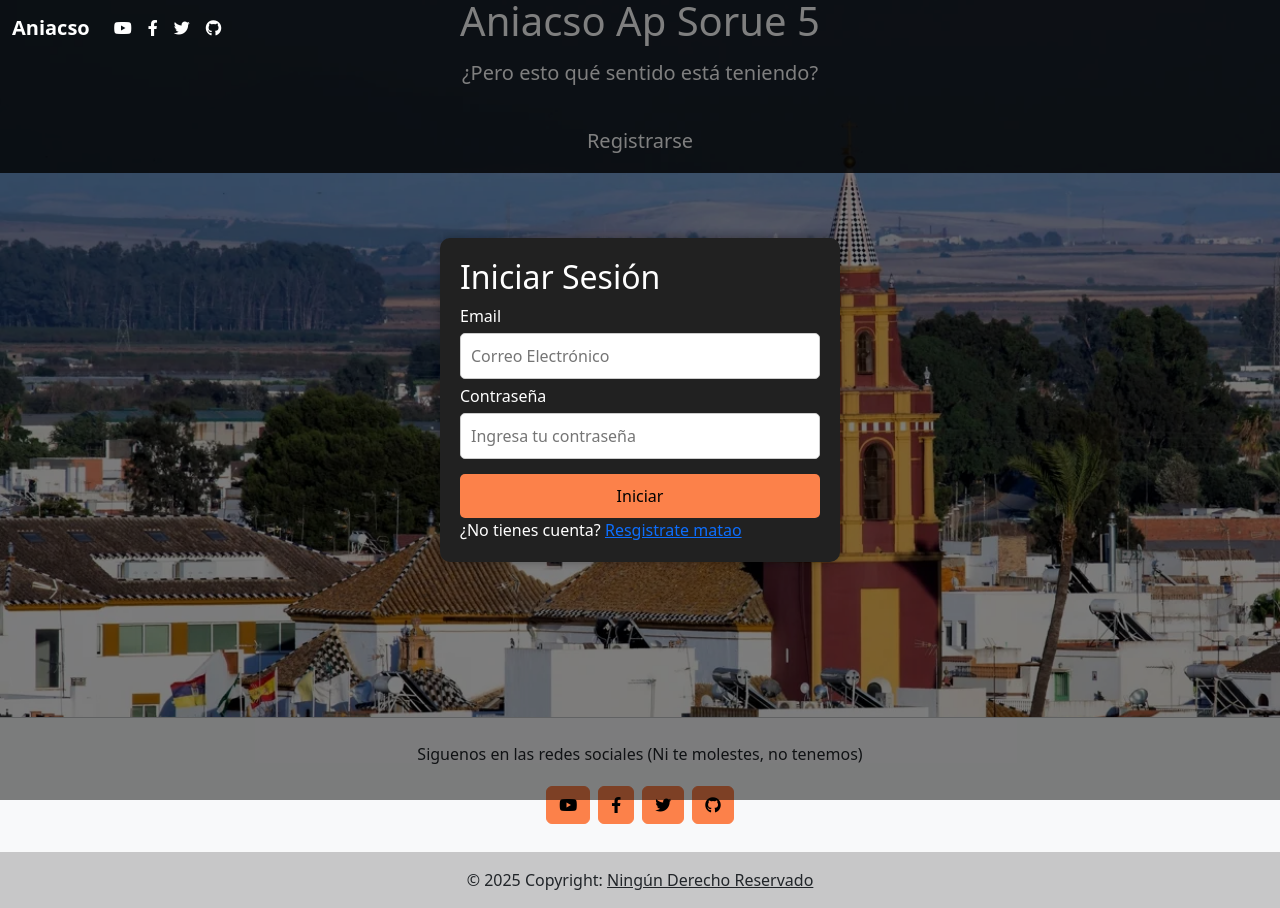
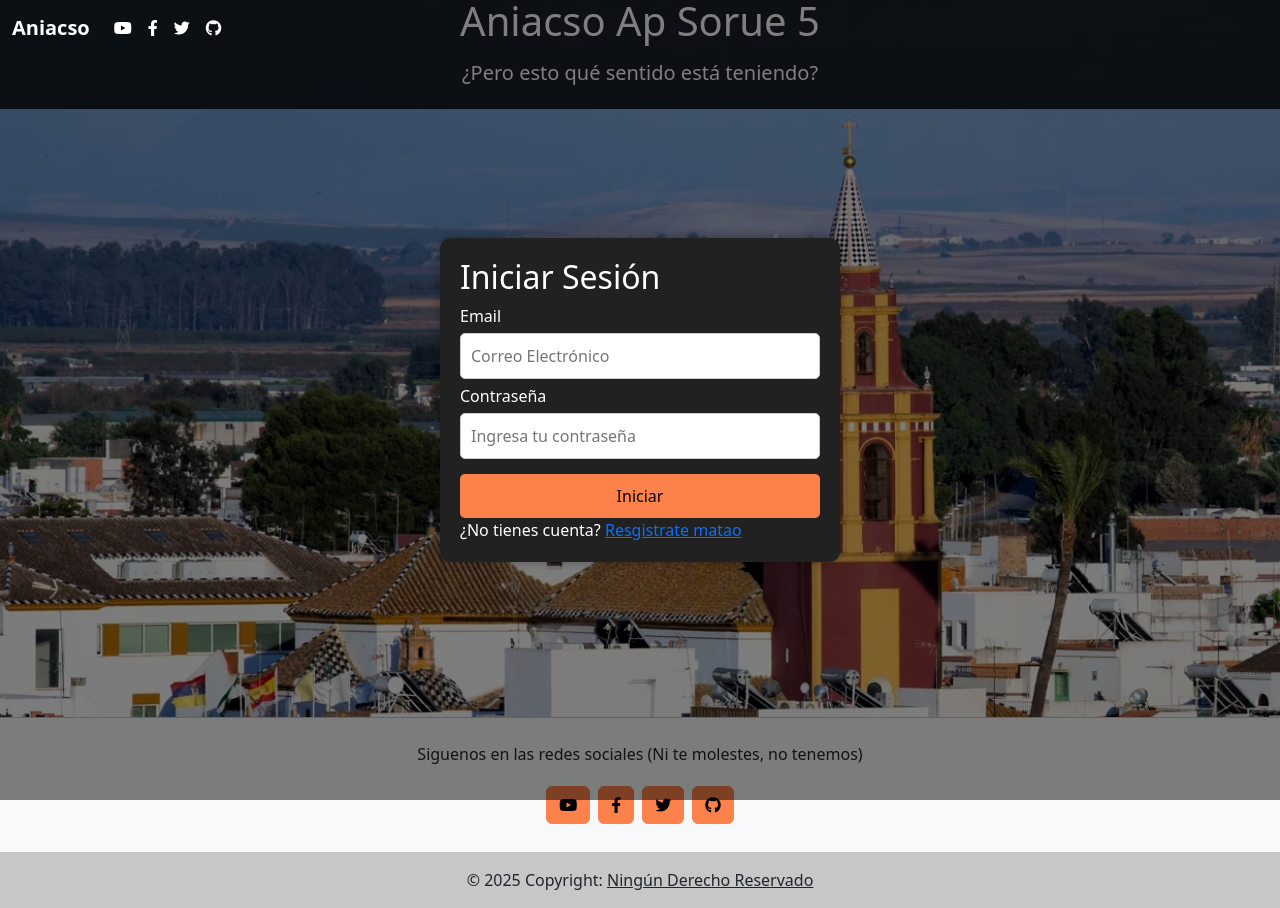
Before and after one commit to IvanJimenezMoreno/AniacsoFront, an Angular app in the folder front/: page /iniciosesion in a window 1280 px wide. Built offline with nearby package versions, Linux system fonts and the light colour scheme.

Commit message:
Pequeño cambio
-Se ha eliminado el boton de registrarse del nav en la pagina de incio de sesion, ya que no tenia ninguna fuincionalidad

```diff
--- a/front/src/app/inicio-sesion/inicio-sesion.component.html
+++ b/front/src/app/inicio-sesion/inicio-sesion.component.html
@@ -59,13 +59,7 @@
           <div class="text-white" data-mdb-theme="dark">
             <h1 class="mb-3">Aniacso Ap Sorue 5</h1>
             <h5 class="mb-4">¿Pero esto qué sentido está teniendo?</h5>
-            <a
-              class="btn btn-outline-dark btn-lg m-2 text-white"
-              data-mdb-ripple-init
-              href="#registro"
-              role="button"
-              >Registrarse</a
-            >
+
           </div>
         </div>
       </div>
```
